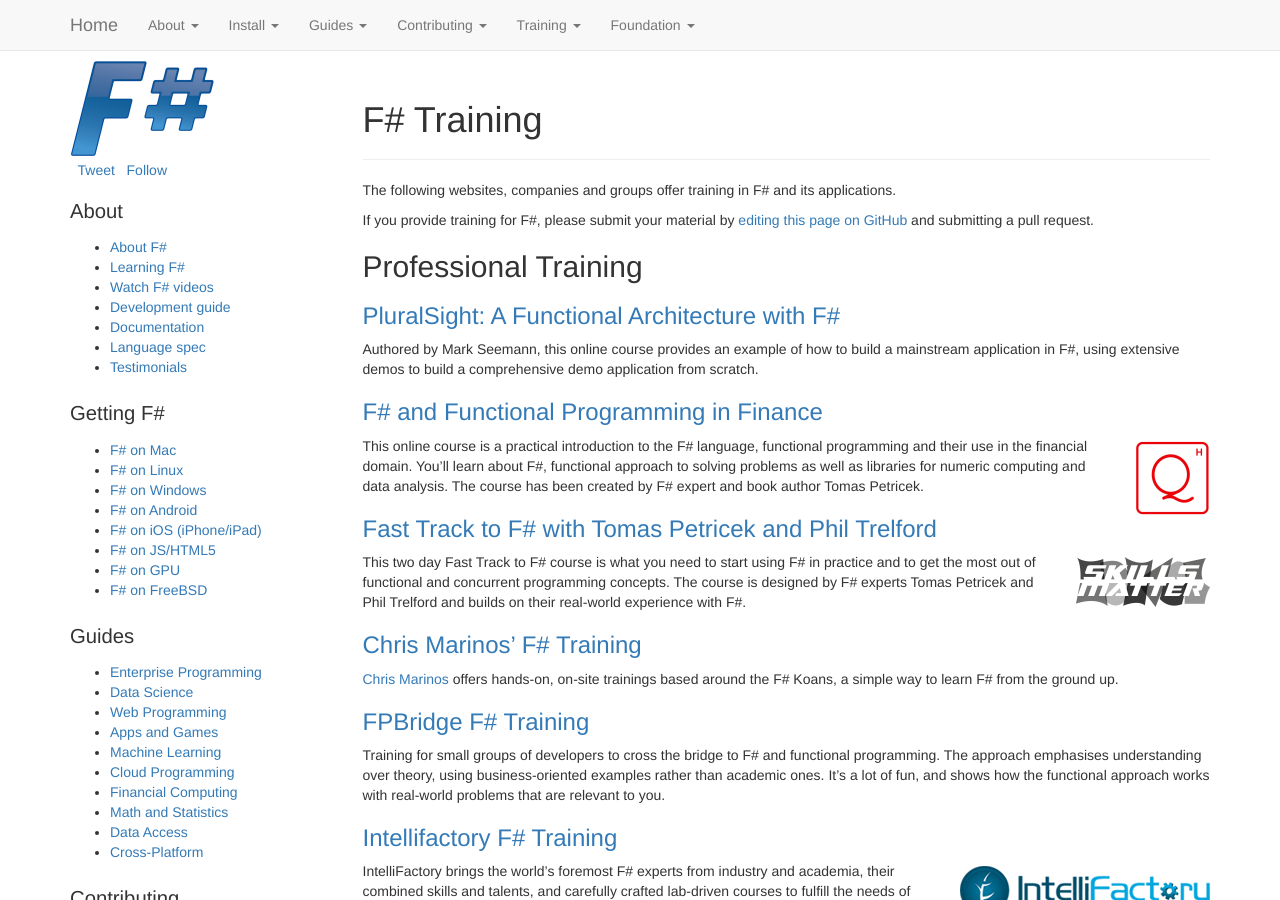
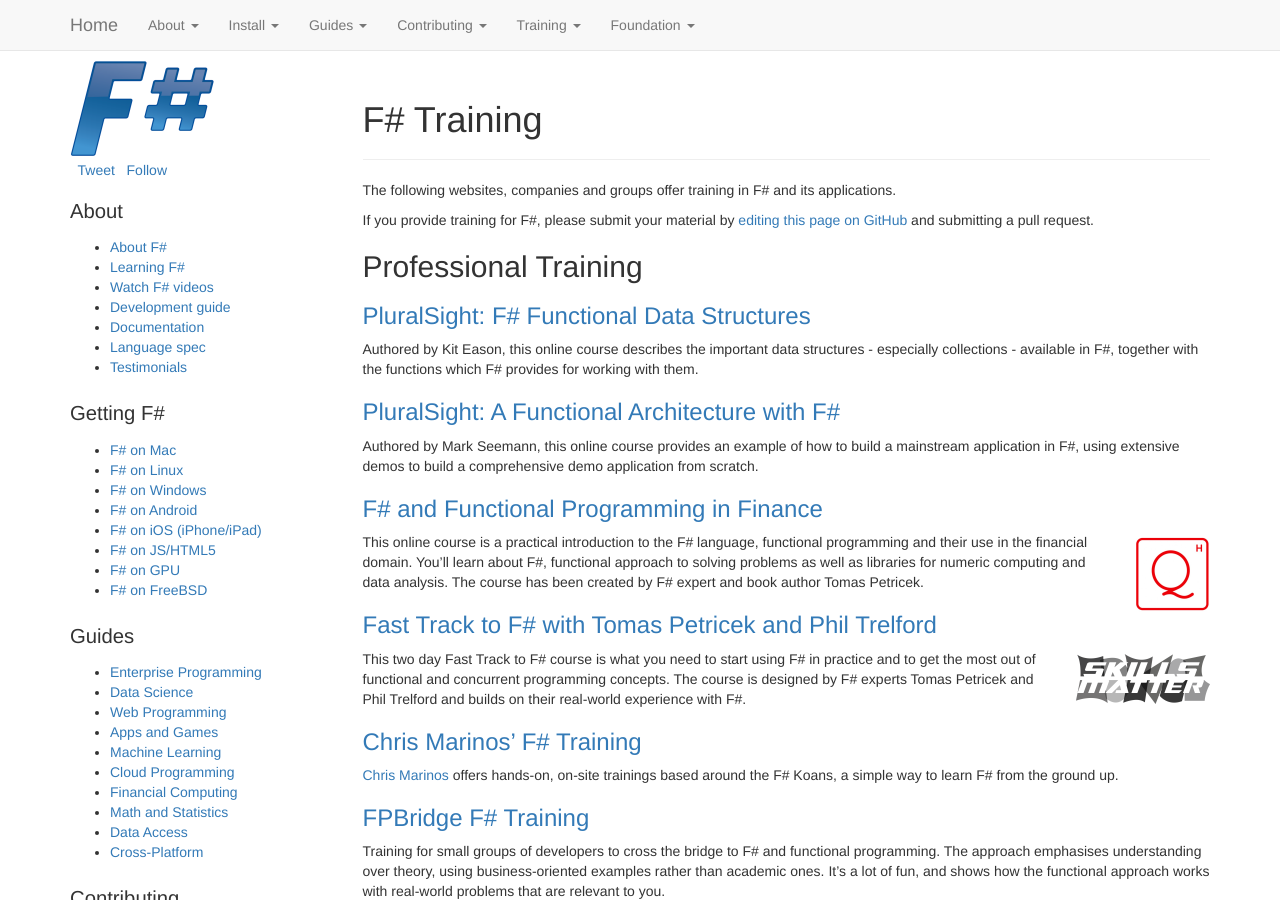
Before and after one commit to fsharp/fsharp.org, a Jekyll site: the page built from training/index.md, in a window 1280 px wide and 900 px high. Built offline with Jekyll 4.4.1, drawn with Linux system fonts in a browser that asks for light colours; nearby versions of some CDN libraries; some web fonts are replaced; comment, search, counter and statistics services are not loaded.

Commit message:
Add new PluralSight course
Add F# Functional Data Structures course

```diff
--- a/training/index.md
+++ b/training/index.md
@@ -9,6 +9,12 @@
 If you provide training for F#, please submit your material by [editing this page on GitHub](https://github.com/fsharp/fsfoundation/edit/gh-pages/training/index.md) and submitting a pull request.
 
 ## Professional Training
+
+
+### [PluralSight: F# Functional Data Structures](http://pluralsight.com/training/Courses/TableOfContents/fsharp-functional-data-structures)
+
+Authored by Kit Eason, this online course describes the important data structures - especially collections - available in F#,
+together with the functions which F# provides for working with them.
 
 ### [PluralSight: A Functional Architecture with F#](http://pluralsight.com/training/Courses/TableOfContents/functional-architecture-fsharp)
 
```
